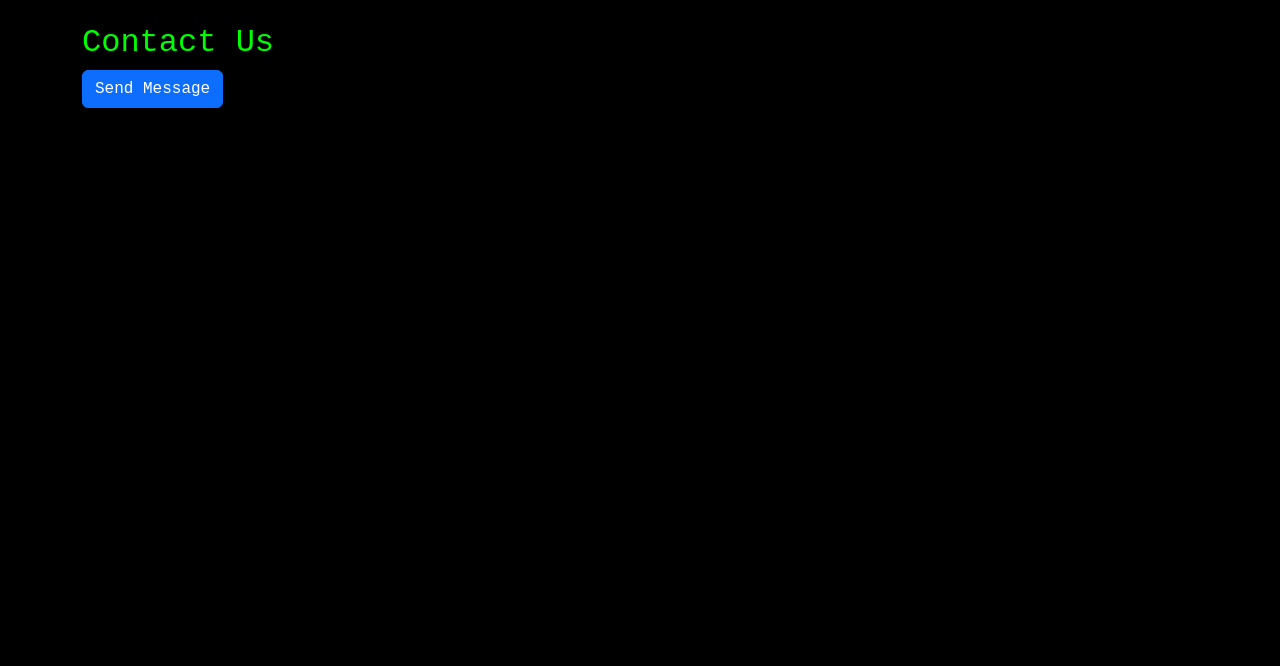
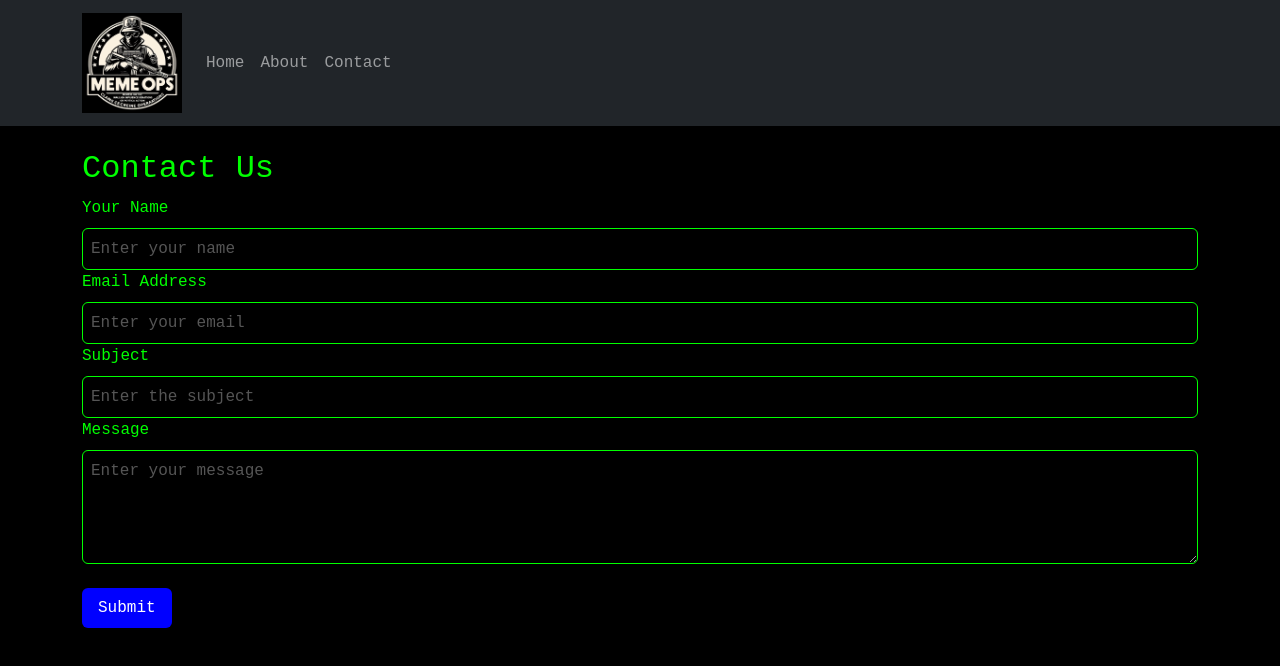
Before and after one commit to scarlett-danger/MemeOps, a React (Create React App) app: page /contact in a window 1280 px wide. Shown: the top 666 px of the page. Built offline with nearby package versions, Linux system fonts and the light colour scheme.

Commit message:
updated styling on contact and about page

```diff
--- a/src/About/About.js
+++ b/src/About/About.js
@@ -2,9 +2,12 @@
 
 import React from 'react';
 import { Container, Row, Col } from 'react-bootstrap';
+import Navigation from '../Nav/Nav'
 
 const About = () => {
   return (
+    <>
+    <Navigation/>
     <Container>
       <Row className="mt-4">
         <Col>
@@ -28,8 +31,8 @@ const About = () => {
         <Col>
           <h3>Political Action in the Intelligence Community</h3>
           <p>
-            Our platform recognizes the impact of political action within the intelligence community. MemeOps aims to provide a space for creative expression while respecting ethical boundaries and promoting responsible use of technology.
-          </p>
+            Our platform recognizes the impact of political action conducted by intelligence communities around the world. The IC uses Memes as a part of information warfare to win the attention over a population to influence their actions during an election.
+            </p>
         </Col>
       </Row>
 
@@ -51,6 +54,7 @@ const About = () => {
         </Col>
       </Row>
     </Container>
+    </>
   );
 };
 
--- /dev/null
+++ b/src/Contact/Contact.css
@@ -0,0 +1,46 @@
+/* Contact.css */
+
+body {
+  background-color: #000;
+  color: #0f0;
+  font-family: 'Courier New', Courier, monospace;
+}
+
+.contact-container {
+  margin-top: 4rem;
+}
+
+.contact-form {
+  background-color: #000;
+  color: #0f0;
+  padding: 20px;
+  border-radius: 8px;
+  box-shadow: 0 0 10px rgba(0, 240, 0, 0.3);
+}
+
+.form-group {
+  margin-bottom: 1.5rem;
+}
+
+.form-control {
+  width: 100%;
+  background-color: black;
+  color: #0f0;
+  border: 1px solid #0f0;
+  padding: 0.5rem;
+  font-family: 'Courier New', Courier, monospace;
+}
+
+.form-control::placeholder {
+  color: #555;
+}
+
+.btn-primary {
+  margin-top: 1.5rem;
+  background-color: #00f;
+  color: #fff;
+  border: none;
+  padding: 0.5rem 1rem;
+  cursor: pointer;
+  font-family: 'Courier New', Courier, monospace;
+}
--- a/src/Contact/Contact.js
+++ b/src/Contact/Contact.js
@@ -1,30 +1,93 @@
 // Contact.jsx
 
-import React from 'react';
+import React, { useState } from 'react';
 import { Container, Row, Col, Form, Button } from 'react-bootstrap';
+import Navigation from '../Nav/Nav'
+import '../Contact/Contact.css'
 
 const Contact = () => {
-  const handleEmailClick = () => {
-    const subject = encodeURIComponent('New Contact Form Submission');
-    const body = encodeURIComponent('Name:\nEmail:\nMessage:');
+  const [formData, setFormData] = useState({
+    name: '',
+    email: '',
+    subject: '',
+    message: '',
+  });
 
-    window.location.href = `mailto:scarlett.danger@yahoo.com?subject=${subject}&body=${body}`;
+  const handleChange = (e) => {
+    setFormData({ ...formData, [e.target.name]: e.target.value });
+  };
+
+  const handleSubmit = (e) => {
+    e.preventDefault();
+    // Add your logic for handling the form submission here
+    console.log('Form submitted:', formData);
   };
 
   return (
+    <>
+    <Navigation/>
     <Container>
       <Row className="mt-4">
         <Col>
           <h2>Contact Us</h2>
-          <Form>
-            {/* Your form fields here */}
-            <Button variant="primary" onClick={handleEmailClick}>
-              Send Message
+          <Form onSubmit={handleSubmit}>
+            <Form.Group controlId="name">
+              <Form.Label>Your Name</Form.Label>
+              <Form.Control
+                type="text"
+                placeholder="Enter your name"
+                name="name"
+                value={formData.name}
+                onChange={handleChange}
+                required
+              />
+            </Form.Group>
+
+            <Form.Group controlId="email">
+              <Form.Label>Email Address</Form.Label>
+              <Form.Control
+                type="email"
+                placeholder="Enter your email"
+                name="email"
+                value={formData.email}
+                onChange={handleChange}
+                required
+              />
+            </Form.Group>
+
+            <Form.Group controlId="subject">
+              <Form.Label>Subject</Form.Label>
+              <Form.Control
+                type="text"
+                placeholder="Enter the subject"
+                name="subject"
+                value={formData.subject}
+                onChange={handleChange}
+                required
+              />
+            </Form.Group>
+
+            <Form.Group controlId="message">
+              <Form.Label>Message</Form.Label>
+              <Form.Control
+                as="textarea"
+                rows={4}
+                placeholder="Enter your message"
+                name="message"
+                value={formData.message}
+                onChange={handleChange}
+                required
+              />
+            </Form.Group>
+
+            <Button variant="primary" type="submit">
+              Submit
             </Button>
           </Form>
         </Col>
       </Row>
     </Container>
+    </>
   );
 };
 
```
